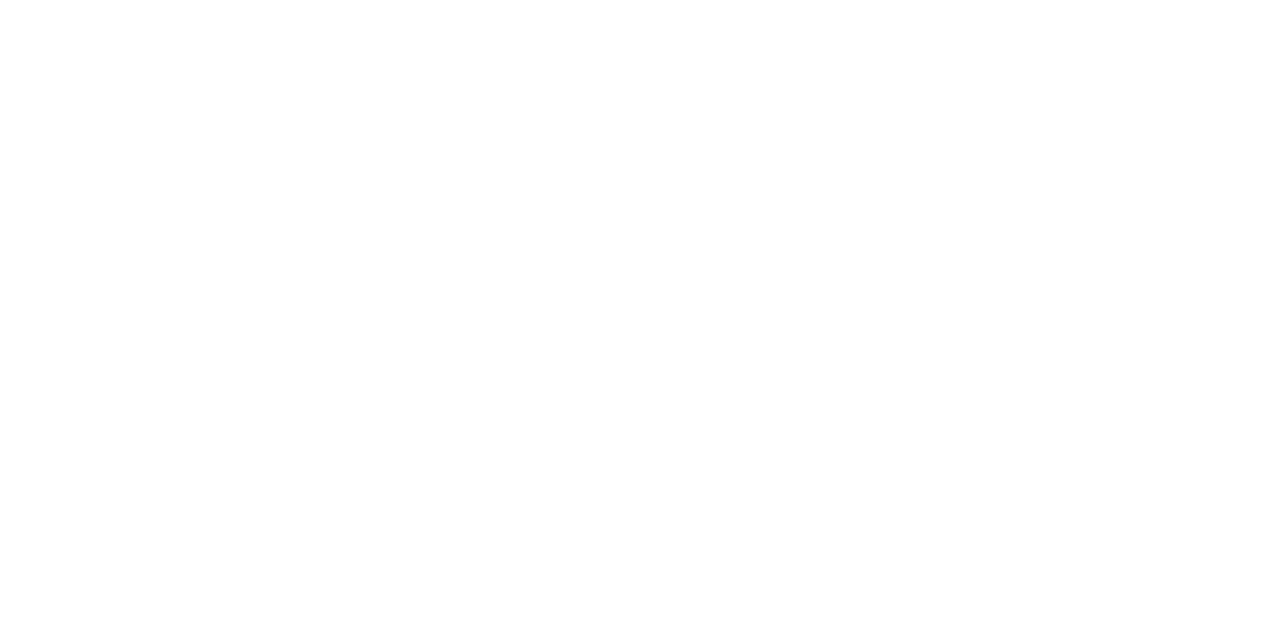
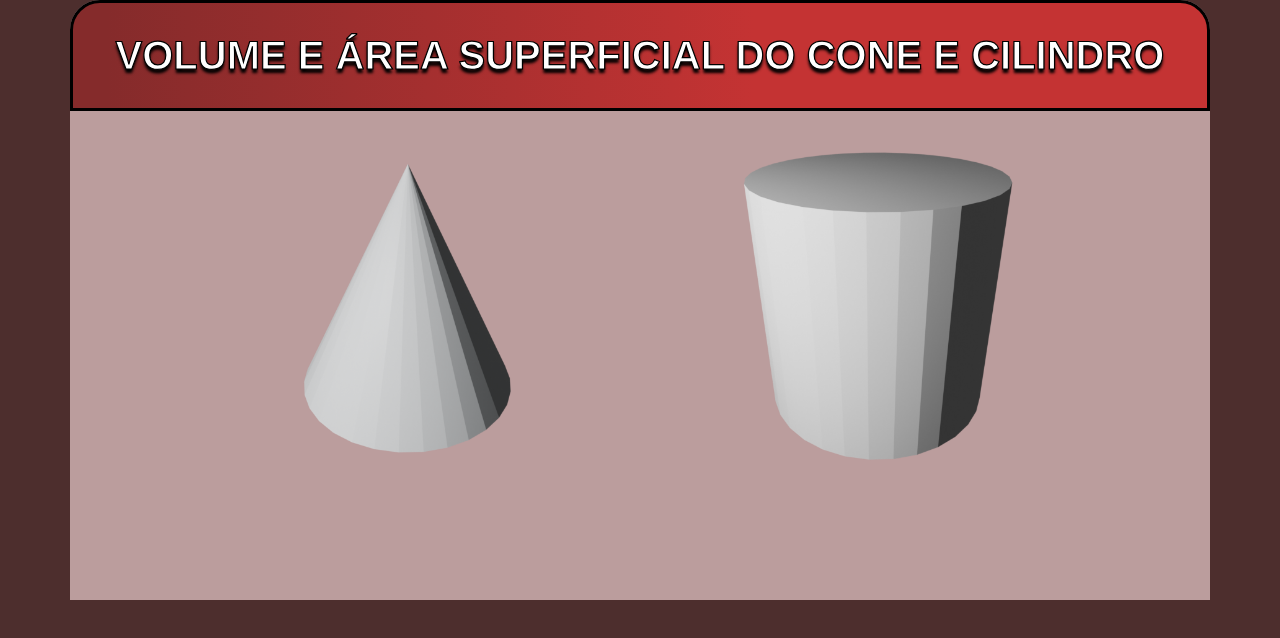
Before and after one commit to pdffranciscosilvaa/cone-cilindro-projeto, a website: page index.html in a window 1280 px wide. Drawn offline with Linux system fonts and the light colour scheme.

Commit message:
Fim de teste

```diff
--- a/index.html
+++ b/index.html
@@ -1,11 +1,45 @@
 <!DOCTYPE html>
-<html lang="en">
+<html lang="PT-BR">
+
 <head>
+    <title>Cone e Cilindro</title>
+    <meta name="viewport" content="width=device-width, initial-scale=1.0">
+    <link rel="stylesheet" href="style.css">
     <meta charset="UTF-8">
-    <meta name="viewport" content="width=device-width, initial-scale=1.0">
-    <title>Document</title>
 </head>
+
 <body>
 
+    <div class="container">
+        <!-- Começo -->
+
+        <header>
+            <h1>VOLUME E ÁREA SUPERFICIAL DO CONE E CILINDRO </h1>
+        </header>
+
+        <div class="objetos">
+
+            <div class="cone">
+
+                <img id="cone" src="untitled.png" alt="">
+
+            </div>
+
+            <div class="cilindro">
+
+                <img id="cilindro" src="untitled2.png" alt="">
+
+            </div>
+
+        </div>
+
+
+        <!-- Fim  -->
+    </div>
+
+
+
+
 </body>
+
 </html>
--- /dev/null
+++ b/style.css
@@ -0,0 +1,80 @@
+* {
+    font-family: Franklin Gothic Medium;
+}
+
+body {
+    justify-content: center;
+    margin: 0;
+    display: flex;
+    background-color: rgb(77, 46, 45);
+}
+
+/* Container */
+
+.container {
+    width: 1140px;
+    height: 600px;
+    background-color: rgb(187, 157, 157);
+    padding: 0;
+    margin: 0;
+
+    border-top-left-radius: 30px;
+    border-top-right-radius: 30px;
+
+    /* header */
+    header {
+        border-top-left-radius: 30px;
+        border-top-right-radius: 30px;
+        padding: 0;
+        text-align: center;
+        padding: 30px;
+        border: 3px solid black;
+        background: linear-gradient(to right, rgb(133, 43, 43) 3%, rgb(196, 51, 51) 60%);
+
+        h1 {
+            font-size: 40px;
+            color: white;
+            -webkit-text-stroke: 1.2px black;
+            text-shadow: 0px 4px 3px black;
+            margin: 0;
+        }
+
+
+    }
+
+    /* Objects */
+    .objetos {
+        padding: 0;
+        margin: 0;
+        overflow: hidden;
+        display: flex;
+        justify-content: center;
+
+        .cilindro,
+        .cone {
+            margin-top: 40px;
+            margin-left: 80px;
+            margin-right: 80px;
+            #cone,
+            #cilindro {
+                width: 310px;
+                /* animation: float 6s linear infinite; */
+            }
+        }
+    }
+
+}
+
+/* misc */
+
+/* @keyframes float {
+
+    0%{
+        transform: rotateY(0deg);
+    }
+
+    100%{
+        transform: rotateY(360deg);
+    }
+
+} */
```
Also changed, not shown: untitled.png (added), untitled2.png (added).
